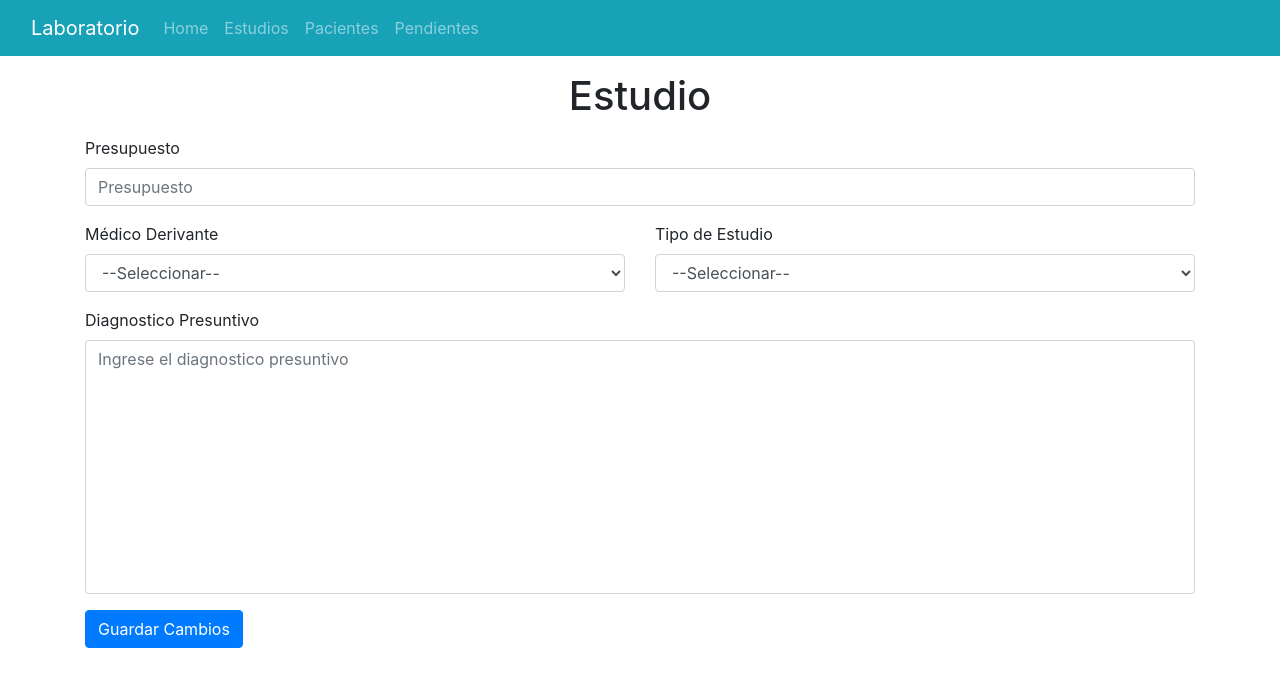
After one commit to JuanPabloNieva/TTPS-lab, a Django app: template laboratorio/app/templates/estudio/edit.html in a window 1280 px wide. The commit adds this page. Shown: the top 687 px of the page. Run offline with Django 3.2, Linux system fonts and the light colour scheme; the template is opened without the code that fills it: values that come from a table or form of the project are taken from there, others are empty; some libraries are stand-ins or nearby versions.

Commit message:
funcion editar estudios

```diff
--- /dev/null
+++ b/laboratorio/app/templates/estudio/edit.html
@@ -0,0 +1,44 @@
+{% extends 'base.html' %} {% block title %}
+<h1 class="m-3 text-center">Estudio</h1>
+{% endblock %} {% block content %}
+<form action="{% url 'Editar_Estudio' id=estudio %}" method="POST">
+  {% csrf_token %}
+  <div class="row">
+    <div class="col-sm">
+      <div class="form-group">
+        <label for="{{ form.presupuesto.id_for_label }}">Presupuesto</label>
+        {{ form.presupuesto }}
+      </div>
+    </div>
+  </div>
+  <div class="row">
+    <div class="col-sm">
+      <div class="form-group">
+        <label for="{{ form.medicoDerivante.id_for_label }}"
+          >Médico Derivante</label
+        >
+        {{ form.medicoDerivante }}
+      </div>
+    </div>
+    <div class="col-sm">
+      <div class="form-group">
+        <label for="{{ form.tipoEstudio.id_for_label }}" id="prueba"
+          >Tipo de Estudio</label
+        >
+        {{ form.tipoEstudio }}
+      </div>
+    </div>
+  </div>
+  <div class="row">
+    <div class="col-sm">
+      <div class="form-group">
+        <label for="{{ form.diagnosticoPresuntivo.id_for_label }}"
+          >Diagnostico Presuntivo</label
+        >
+        {{ form.diagnosticoPresuntivo }}
+      </div>
+    </div>
+  </div>
+  <input type="submit" class="btn btn-primary" value="Guardar Cambios" />
+</form>
+{% endblock %}
--- a/laboratorio/app/templates/estudio/index.html
+++ b/laboratorio/app/templates/estudio/index.html
@@ -46,7 +46,7 @@
       <td>{{estudio.fechaAlta}}</td>
       <td>{{estudio.presupuesto}}</td>
       <td><a href="#">Ver</a></td>
-      <td><a href="#" class="btn btn-info">Editar</a></td>
+      <td><a href="{% url 'Editar_Estudio' id=estudio.id %}" class="btn btn-info">Editar</a></td>
     </tr>
     {% endfor %}
   </tbody>
--- a/laboratorio/app/urls.py
+++ b/laboratorio/app/urls.py
@@ -6,6 +6,7 @@ urlpatterns = [
     path('', views.home, name='Home'),
     path('estudios', views.estudios, name='Estudios'),
     path('estudios/nuevo', views.nuevoEstudio, name='Crear_Estudio'),
+    path('estudios/editar/<id>', views.editarEstudio, name='Editar_Estudio'),
     path('pacientes', views.pacientes, name='Pacientes'),
     path('pacientes/nuevo', views.nuevoPaciente, name='Registrar Paciente'),
     path('pacientes/eliminar/<id>', views.eliminarPaciente),
```
Also changed, not shown: laboratorio/app/forms.py (+6 -5 lines), laboratorio/app/views.py (+37 -7 lines).
